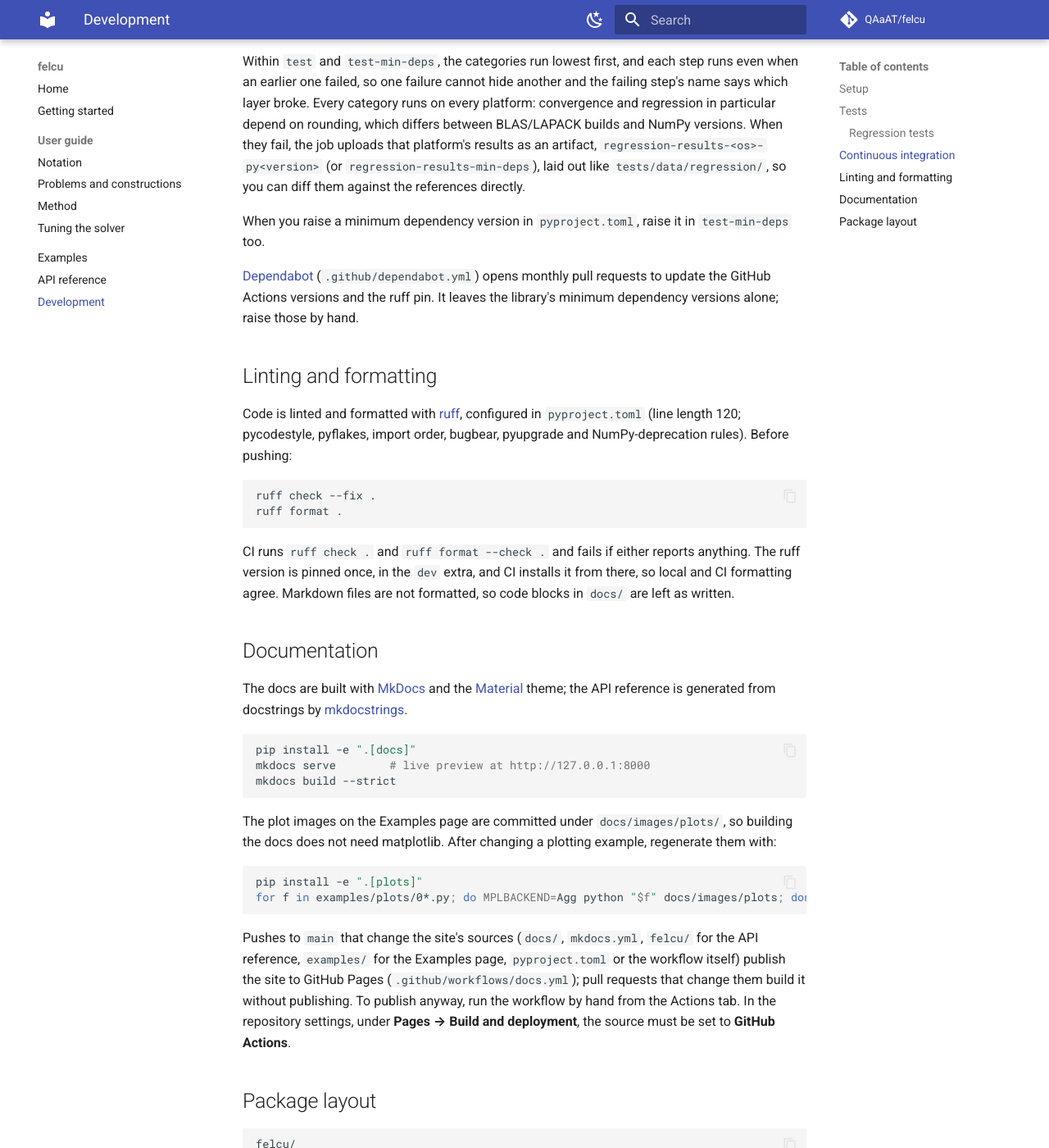
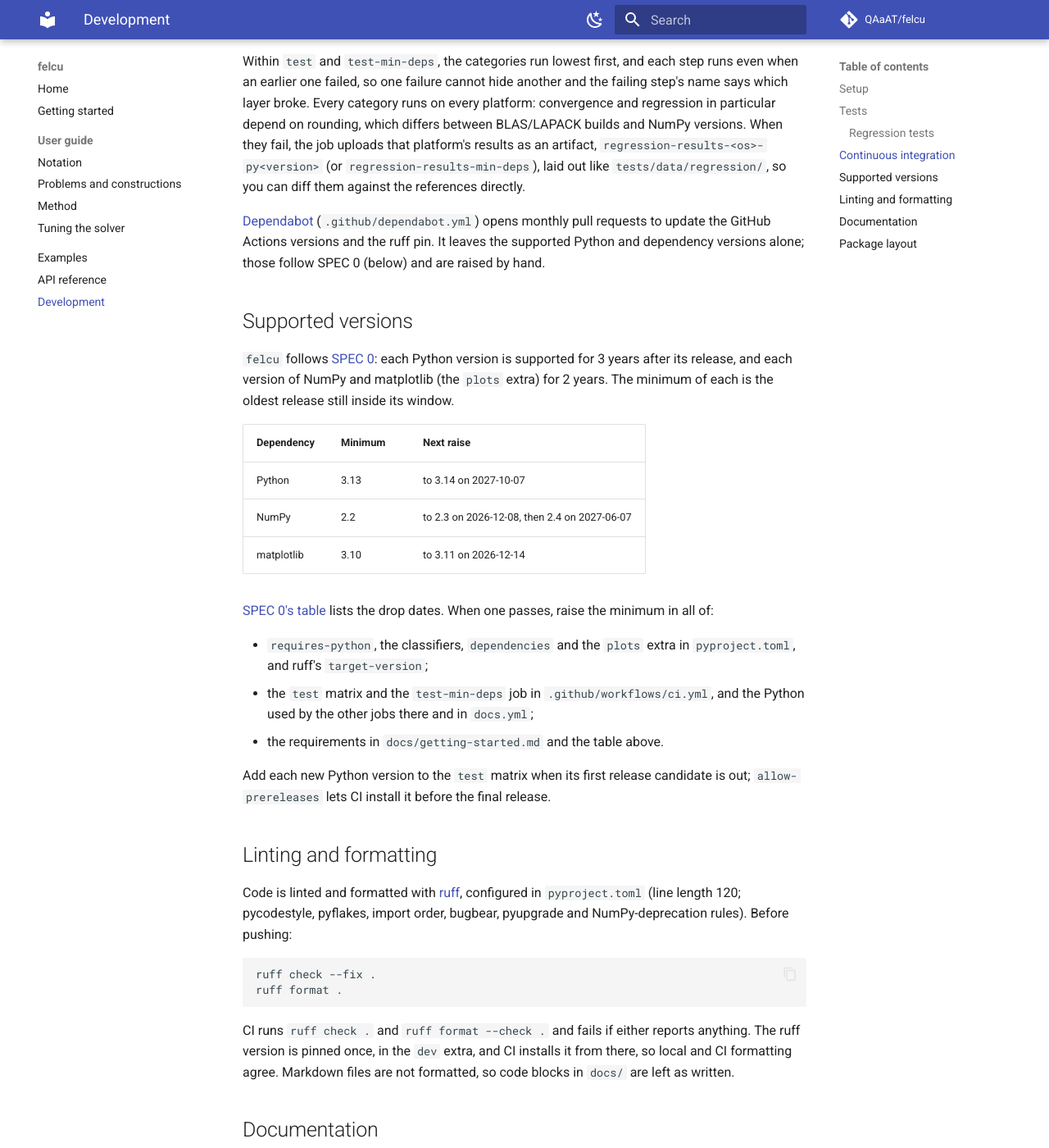
Before and after one commit to QAaAT/felcu, an MkDocs documentation site: the page built from docs/development.md, in a window 1280 px wide and 1400 px high, scrolled down 2435 px. Shown: the whole window at 82% size. Built offline with MkDocs 1.6.1 and Material for MkDocs 9.7.7, drawn with Linux system fonts in a browser that asks for light colours; comment, search, counter and statistics services are not loaded; some of the changed text lies outside the part shown.

Commit message:
Follow SPEC 0 for supported Python and dependency versions
SPEC 0 supports each Python release for 3 years and each NumPy and
matplotlib release for 2.  As of 2026-10-23 that makes the minimums
Python 3.13 (3.12 dropped out on 2026-10-02), NumPy 2.2 and
matplotlib 3.10.

- pyproject.toml: requires-python, classifiers, numpy and matplotlib
  floors, and ruff's target-version.
- CI: the test matrix is 3.13 to 3.15, test-min-deps runs Python 3.13
  with NumPy 2.2, and the other jobs use 3.13.
- docs/development.md describes the policy, the next scheduled raises and
  every place a raise touches.

Co-Authored-By: Claude Opus 5.5 <noreply@anthropic.com>

```diff
--- a/docs/development.md
+++ b/docs/development.md
@@ -86,8 +86,8 @@ request.  A new push to a branch cancels its still-running checks.
 | Job | What it does |
 |---|---|
 | `lint` | `ruff check` and `ruff format --check` |
-| `test` | Each test category as its own step, with a combined coverage report, on Ubuntu, macOS and Windows with Python 3.11 through 3.15 |
-| `test-min-deps` | Each test category as its own step, on Python 3.11 with NumPy 2.0, the oldest supported versions |
+| `test` | Each test category as its own step, with a combined coverage report, on Ubuntu, macOS and Windows with every supported Python (3.13 through 3.15) |
+| `test-min-deps` | Each test category as its own step, on Python 3.13 with NumPy 2.2, the oldest supported versions |
 | `install` | The whole suite against a regular (not editable) install, run from outside the checkout, so a package that builds incomplete fails |
 | `examples` | Every script in `examples/`, including the plots (headless, from a scratch directory) |
 
@@ -106,13 +106,37 @@ the job uploads that platform's results as an artifact,
 laid out like `tests/data/regression/`, so you can diff them against the
 references directly.
 
-When you raise a minimum dependency version in `pyproject.toml`, raise it in
-`test-min-deps` too.
-
 [Dependabot](https://docs.github.com/en/code-security/dependabot)
 (`.github/dependabot.yml`) opens monthly pull requests to update the GitHub
-Actions versions and the ruff pin.  It leaves the library's minimum
-dependency versions alone; raise those by hand.
+Actions versions and the ruff pin.  It leaves the supported Python and
+dependency versions alone; those follow SPEC 0 (below) and are raised by
+hand.
+
+## Supported versions
+
+`felcu` follows [SPEC 0](https://scientific-python.org/specs/spec-0000/):
+each Python version is supported for 3 years after its release, and each
+version of NumPy and matplotlib (the `plots` extra) for 2 years.  The
+minimum of each is the oldest release still inside its window.
+
+| Dependency | Minimum | Next raise |
+|---|---|---|
+| Python | 3.13 | to 3.14 on 2027-10-07 |
+| NumPy | 2.2 | to 2.3 on 2026-12-08, then 2.4 on 2027-06-07 |
+| matplotlib | 3.10 | to 3.11 on 2026-12-14 |
+
+[SPEC 0's table](https://scientific-python.org/specs/spec-0000/#support-window)
+lists the drop dates.  When one passes, raise the minimum in all of:
+
+- `requires-python`, the classifiers, `dependencies` and the `plots` extra in
+  `pyproject.toml`, and ruff's `target-version`;
+- the `test` matrix and the `test-min-deps` job in `.github/workflows/ci.yml`,
+  and the Python used by the other jobs there and in `docs.yml`;
+- the requirements in `docs/getting-started.md` and the table above.
+
+Add each new Python version to the `test` matrix when its first release
+candidate is out; `allow-prereleases` lets CI install it before the final
+release.
 
 ## Linting and formatting
 
```
Also changed, not shown: docs/getting-started.md (+1 -1 lines), pyproject.toml (+4 -6 lines), 2 other files.
